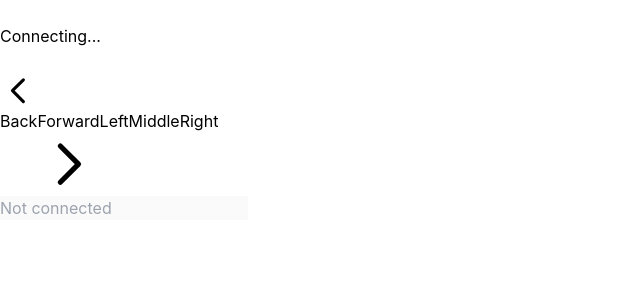
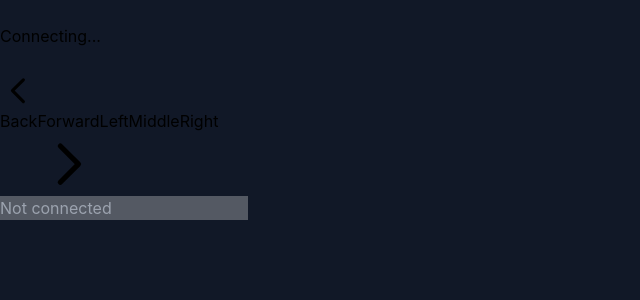
Before and after one commit to miyanokomiya/handy-eddie, a Preact app in the folder handy-eddie/client/: page / in a window 1280 px wide. Shown: the top 300 px of the page, without its empty margins (0-640 px from the left). Built offline with nearby package versions, Linux system fonts and the light colour scheme; no server answers.

Commit message:
feat: Polish style and layout

```diff
--- a/handy-eddie/client/index.html
+++ b/handy-eddie/client/index.html
@@ -2,7 +2,7 @@
 <html lang="en">
   <head>
     <meta charset="UTF-8" />
-    <meta name="viewport" content="width=device-width, initial-scale=1.0, maximum-scale=1.0, user-scalable=no" />
+    <meta name="viewport" content="width=device-width, initial-scale=1.0, interactive-widget=resizes-content" />
     <title>Handy Eddie - Mobile Mouse Controller</title>
   </head>
   <body>
--- a/handy-eddie/client/src/TextInput.tsx
+++ b/handy-eddie/client/src/TextInput.tsx
@@ -18,9 +18,7 @@ export interface TextInputHandle {
 export const TextInput = forwardRef<TextInputHandle, TextInputProps>(
   ({ onSendCommand, connected }, ref) => {
     const [text, setText] = useState('')
-    const [isFocused, setIsFocused] = useState(false)
     const inputRef = useRef<HTMLInputElement>(null)
-    const containerRef = useRef<HTMLDivElement>(null)
 
     useImperativeHandle(ref, () => ({
       blur: () => {
@@ -49,27 +47,8 @@ export const TextInput = forwardRef<TextInputHandle, TextInputProps>(
       }
     }
 
-    const handleFocus = () => {
-      setIsFocused(true)
-    }
-
-    const handleBlur = () => {
-      setIsFocused(false)
-    }
-
     return (
-      <>
-        {/* Spacer to prevent layout shift when input becomes fixed */}
-        {isFocused && <div className="h-12" />}
-
-        <div
-          ref={containerRef}
-          className={
-            isFocused
-              ? 'fixed top-12 left-0 right-0 z-50 bg-gray-900 px-2 py-2 shadow-2xl'
-              : 'mt-2'
-          }
-        >
+      <div className="mt-2">
         <form onSubmit={handleSubmit} className="flex gap-2">
           <input
             ref={inputRef}
@@ -77,8 +56,6 @@ export const TextInput = forwardRef<TextInputHandle, TextInputProps>(
             value={text}
             onInput={(e) => setText((e.target as HTMLInputElement).value)}
             onKeyDown={handleKeyDown}
-              onFocus={handleFocus}
-              onBlur={handleBlur}
             placeholder={connected ? "Type text or press Enter..." : "Not connected"}
             disabled={!connected}
             className="flex-1 bg-gray-700 text-white px-4 py-2 rounded-lg focus:outline-none focus:ring-2 focus:ring-blue-500 disabled:bg-gray-800 disabled:text-gray-500"
@@ -100,7 +77,6 @@ export const TextInput = forwardRef<TextInputHandle, TextInputProps>(
           </button>
         </form>
       </div>
-      </>
     )
   }
 )
--- a/handy-eddie/client/src/index.css
+++ b/handy-eddie/client/src/index.css
@@ -2,9 +2,14 @@
 @tailwind components;
 @tailwind utilities;
 
+html,
 body {
   margin: 0;
   padding: 0;
+  width: 100%;
+  height: 100dvh;
+  position: fixed;
+  background-color: #111827;
   font-family: -apple-system, BlinkMacSystemFont, 'Segoe UI', 'Roboto', 'Oxygen',
     'Ubuntu', 'Cantarell', 'Fira Sans', 'Droid Sans', 'Helvetica Neue',
     sans-serif;
@@ -12,6 +17,11 @@ body {
   -moz-osx-font-smoothing: grayscale;
 }
 
+#app {
+  width: 100%;
+  height: 100%;
+}
+
 * {
   box-sizing: border-box;
 }
```
Lines whose indentation alone changed are shown as unchanged.
